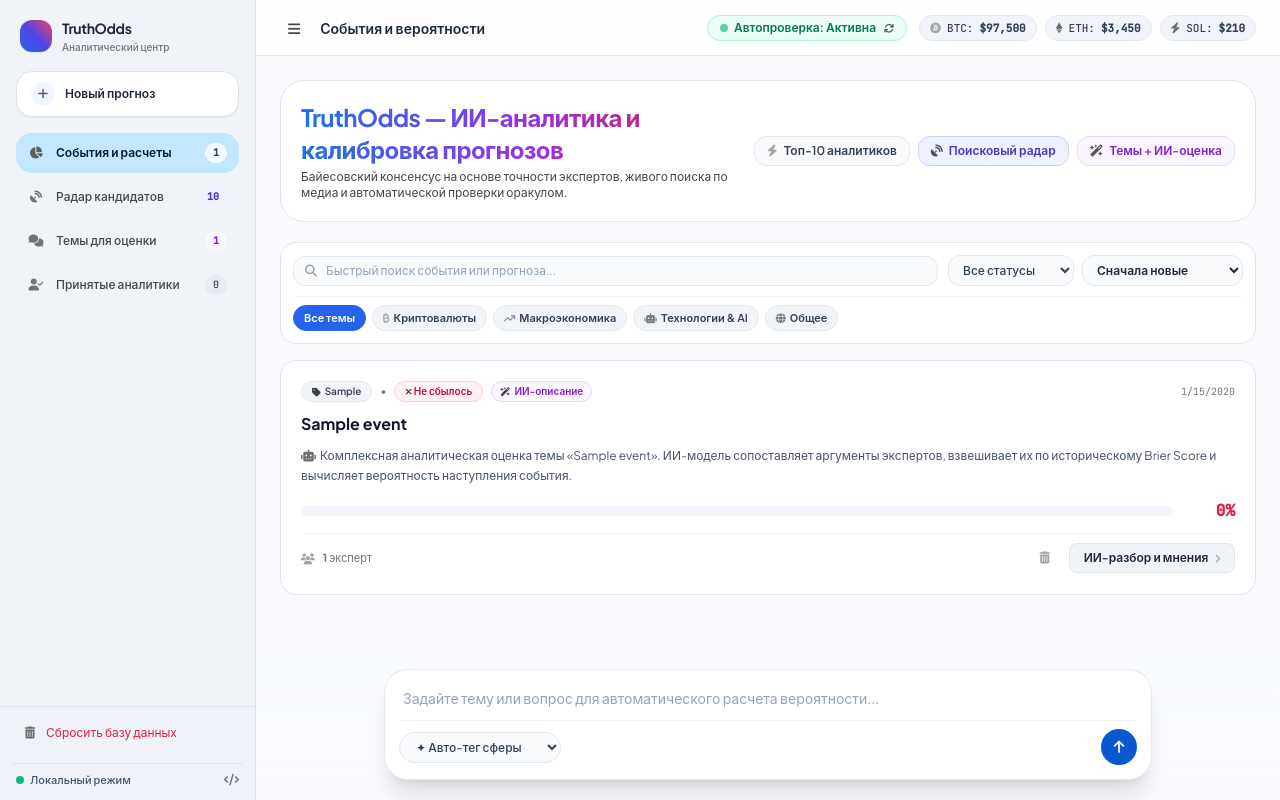
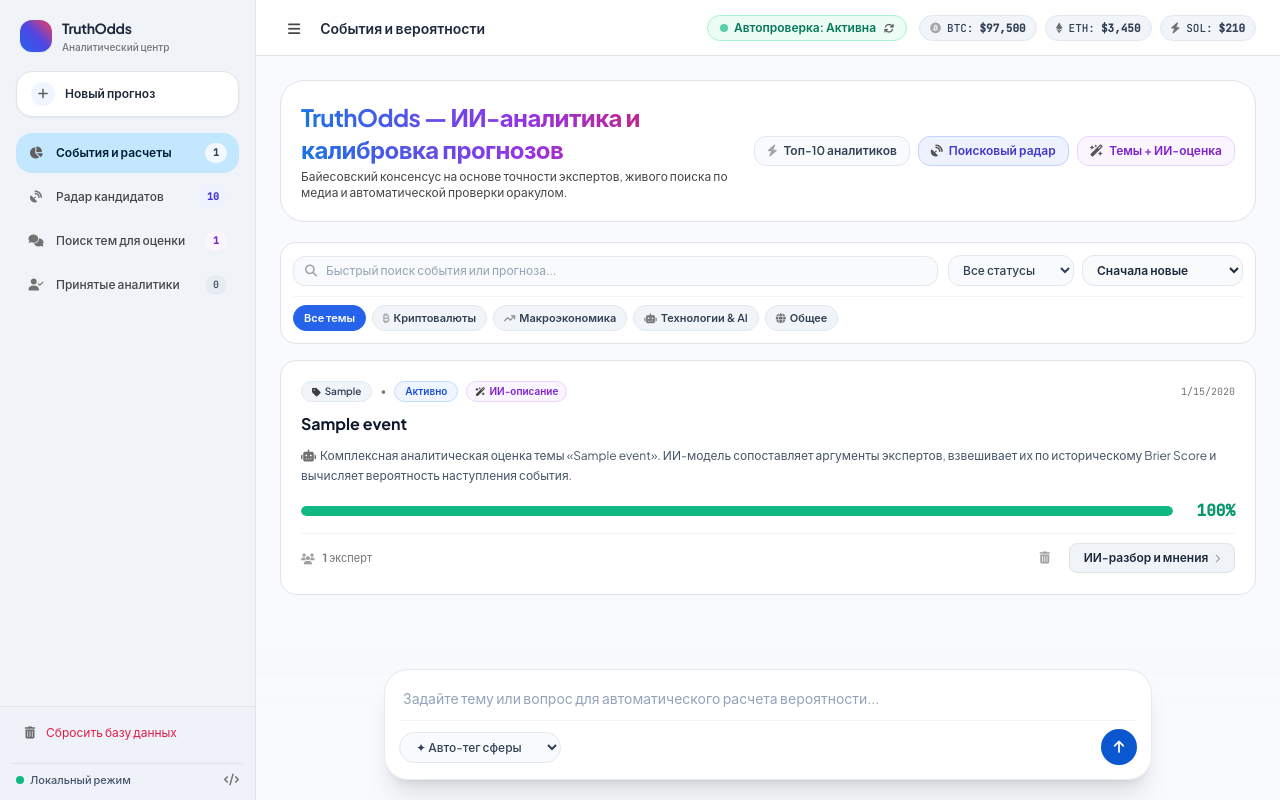
Before and after one commit to coolboy6969/truth-odds, a FastAPI app: page / in a window 1280 px wide. Run offline with FastAPI, Linux system fonts and the light colour scheme; tables that the repository leaves empty hold one stand-in row (values such as "Sample post"); data that the repository does not hold is empty; some libraries are stand-ins or nearby versions.

Commit message:
ui: rename 'Темы для оценки' to 'Поиск тем для оценки'

```diff
--- a/app/templates/index.html
+++ b/app/templates/index.html
@@ -134,7 +134,7 @@
                     <button onclick="switchTab('narratives')" id="nav-narratives" class="flex items-center justify-between px-3 py-2.5 rounded-2xl hover:bg-gemini-hover text-gemini-grayText transition text-left">
                         <span class="flex items-center gap-3">
                             <i class="fa-solid fa-comments w-4 text-center text-slate-500"></i>
-                            <span>Темы для оценки</span>
+                            <span>Поиск тем для оценки</span>
                         </span>
                         <span id="navCountNarratives" class="text-[10px] font-mono px-2 py-0.5 rounded-full bg-purple-50 text-purple-700 font-semibold">0</span>
                     </button>
@@ -513,7 +513,7 @@
                             <!-- Left: List of topics to select from -->
                             <div class="lg:col-span-5 flex flex-col gap-3">
                                 <div class="flex items-center justify-between px-1">
-                                    <span class="text-xs font-bold text-slate-800 uppercase tracking-wider">Темы для оценки</span>
+                                    <span class="text-xs font-bold text-slate-800 uppercase tracking-wider">Поиск тем для оценки</span>
                                     <span id="narrativeCountBadge" class="text-[11px] text-gemini-mutedText">0 тем</span>
                                 </div>
                                 <div id="narrativesListContainer" class="flex flex-col gap-2.5">
@@ -1053,7 +1053,7 @@
                 events: 'События и вероятности',
                 speakers: 'Принятые аналитики',
                 candidates: 'Поисковый радар кандидатов',
-                narratives: 'Темы для оценки (с ИИ-описанием)',
+                narratives: 'Поиск тем для оценки',
                 sources: 'Мониторинг YouTube каналов',
                 parser: 'Интеллектуальный разбор цитаты'
             };
```
